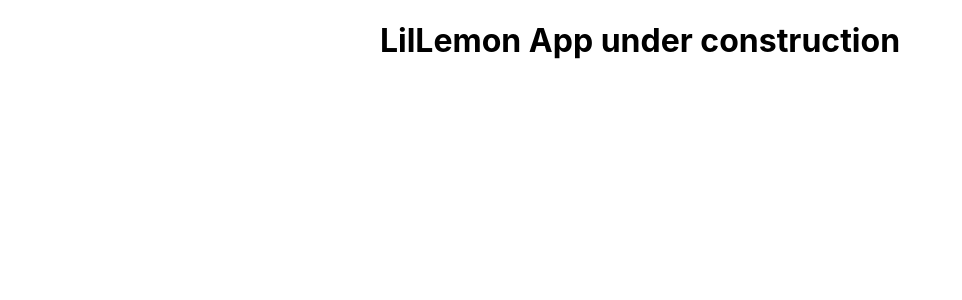
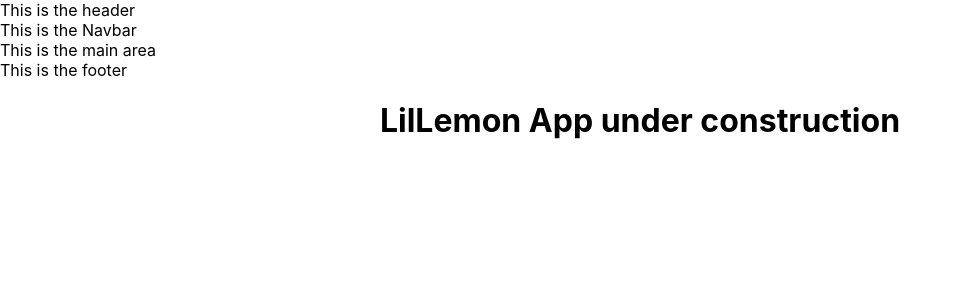
Before and after one commit to Frankenbytes/lillemon, a React (Create React App) app: page / in a window 1280 px wide. Shown: the top 300 px of the page, without its empty margins (0-962 px from the left). Built offline with nearby package versions, Linux system fonts and the light colour scheme.

Commit message:
updating App.js for new implemented components

```diff
--- a/src/App.js
+++ b/src/App.js
@@ -1,10 +1,22 @@
+import { Fragment } from 'react';
+import React from 'react';
 import './App.css';
+import Header from "./components/Header.jsx"
+import Navbar from './components/Navbar.jsx';
+import Main from './components/Main';
+import Footer from './components/Footer';
 
 function App() {
   return (
+    <Fragment>
+    <Header></Header>
+    <Navbar></Navbar>
+    <Main></Main>
+    <Footer></Footer>
     <main className="App">
       <h1>LilLemon App under construction</h1>
     </main>
+    </Fragment>
   );
 }
 
```
